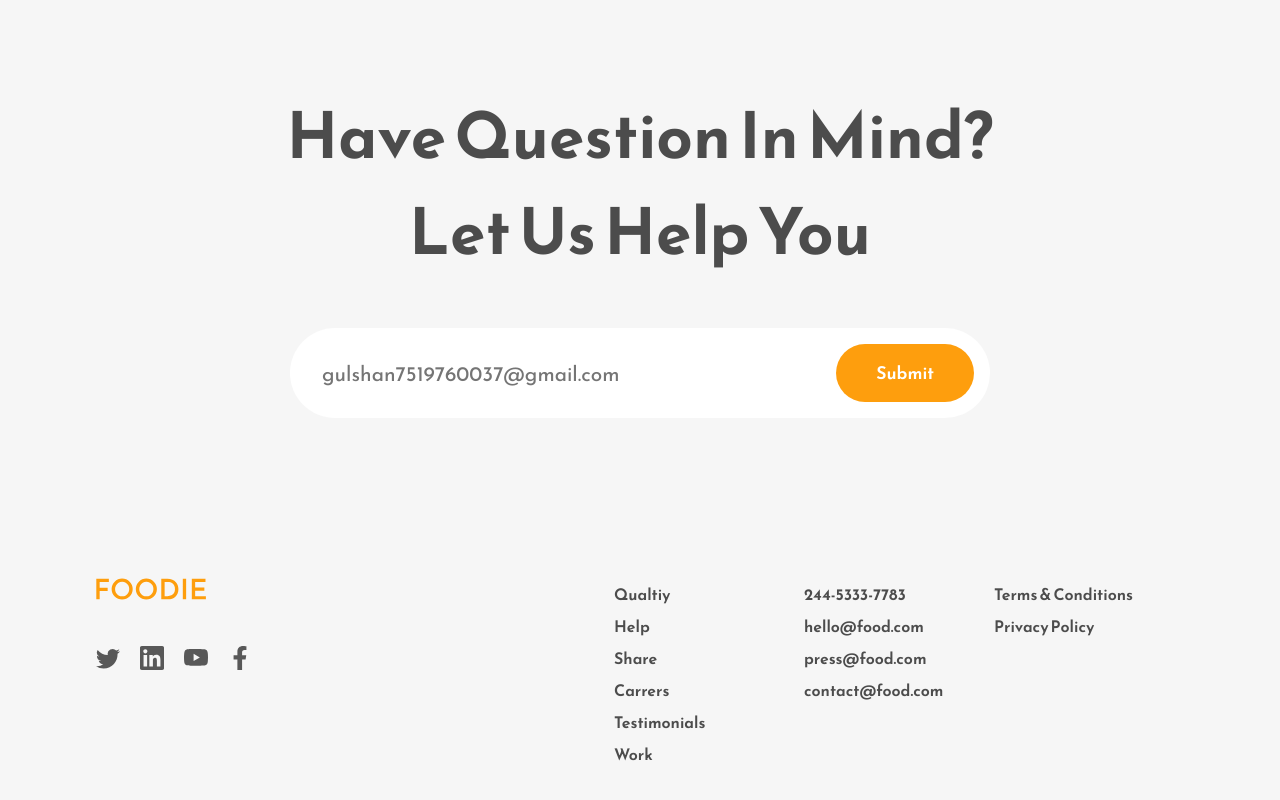
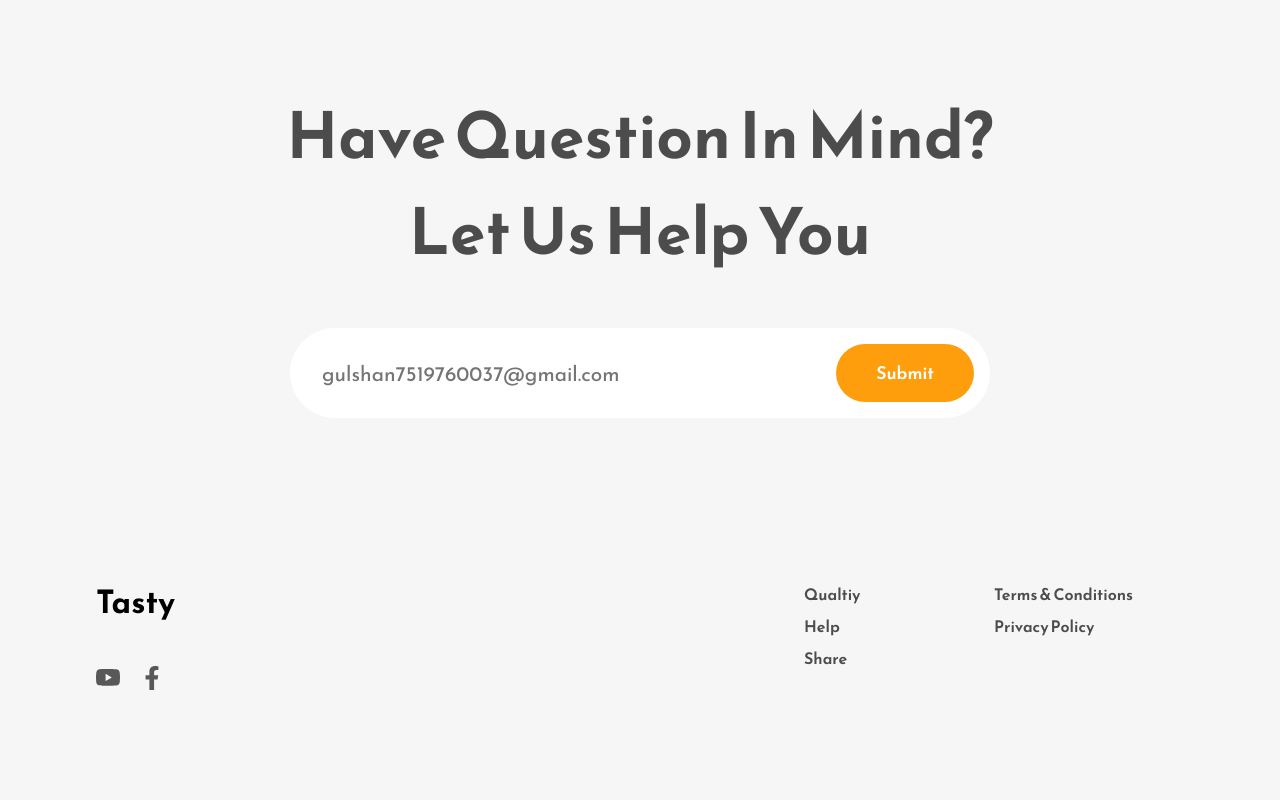
Before and after one commit to srinjoy29/Day-1-Project, a React (Create React App) app: page / in a window 1280 px wide. Shown: the part 3643-4443 px from the top of the page. Built offline with nearby package versions, Linux system fonts and the light colour scheme.

Commit message:
update footer

```diff
--- a/src/Components/Footer.js
+++ b/src/Components/Footer.js
@@ -10,11 +10,10 @@ const Footer = () => {
     <div className="footer-wrapper">
       <div className="footer-section-one">
         <div className="footer-logo-container">
-          <img src={Logo} alt="" />
+          <h1>Tasty</h1>
         </div>
         <div className="footer-icons">
-          <BsTwitter />
-          <SiLinkedin />
+
           <BsYoutube />
           <FaFacebookF />
         </div>
@@ -24,16 +23,8 @@ const Footer = () => {
           <span>Qualtiy</span>
           <span>Help</span>
           <span>Share</span>
-          <span>Carrers</span>
-          <span>Testimonials</span>
-          <span>Work</span>
         </div>
-        <div className="footer-section-columns">
-          <span>244-5333-7783</span>
-          <span>hello@food.com</span>
-          <span>press@food.com</span>
-          <span>contact@food.com</span>
-        </div>
+
         <div className="footer-section-columns">
           <span>Terms & Conditions</span>
           <span>Privacy Policy</span>
```
